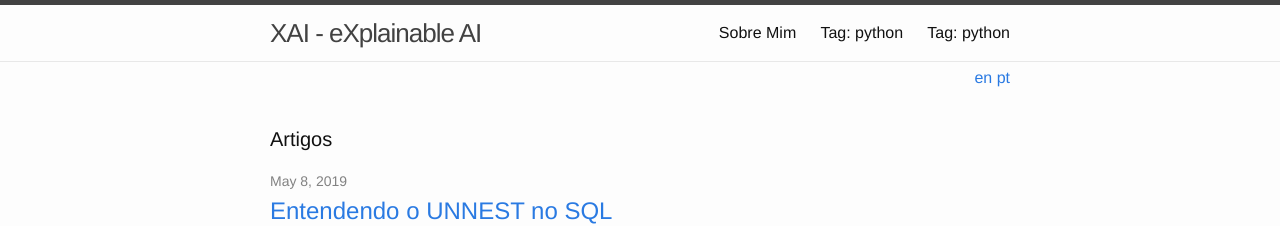
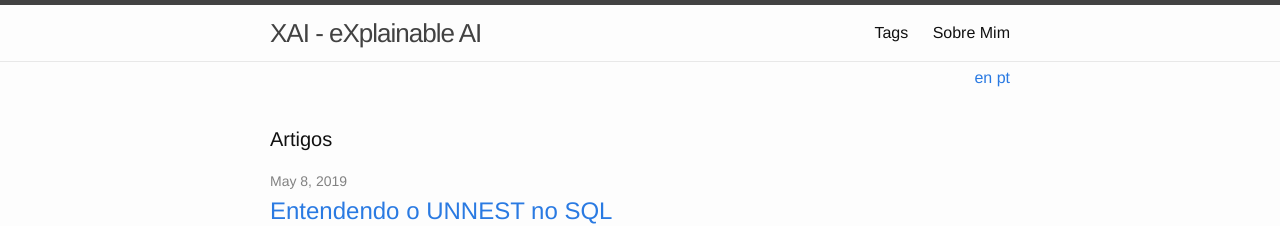
Before and after one commit to marcossilva/marcossilva.github.io, a Jekyll site: the page built from index-pt.html, in a window 1280 px wide. Shown: the top 226 px of the page. Built offline with Jekyll 4.4.1, drawn with Linux system fonts in a browser that asks for light colours.

Commit message:
Changed header to permanent links

```diff
--- a/_config.yml
+++ b/_config.yml
@@ -18,6 +18,9 @@ index:
 tags_dir:
   en: /en/tags
   pt: /tags/tags-pt.html
+about_dir:
+  en: /en/about-me
+  pt: /sobre-mim
 feed:
   en: /feed-en.xml
   pt: /feed-pt.xml
--- a/_includes/header.html
+++ b/_includes/header.html
@@ -14,12 +14,8 @@
       </a>
 
       <div class="trigger">
-        {% assign pages=site.pages | where:"lang", page.lang %}
-        {% for my_page in pages %}
-          {% if my_page.title %}
-          <a class="page-link" href="{{ my_page.url | prepend: site.baseurl }}">{{ my_page.title }}</a>
-          {% endif %}
-        {% endfor %}
+          <a class="page-link" href="{{ site.tags_dir[page.lang]  | prepend: site.baseurl }}">Tags</a>
+          <a class="page-link" href="{{ site.about_dir[page.lang] | prepend: site.baseurl }}">{% if page.lang == 'en' %}About{% else %}Sobre Mim{% endif%}</a>
       </div>
     </nav>
 
```
